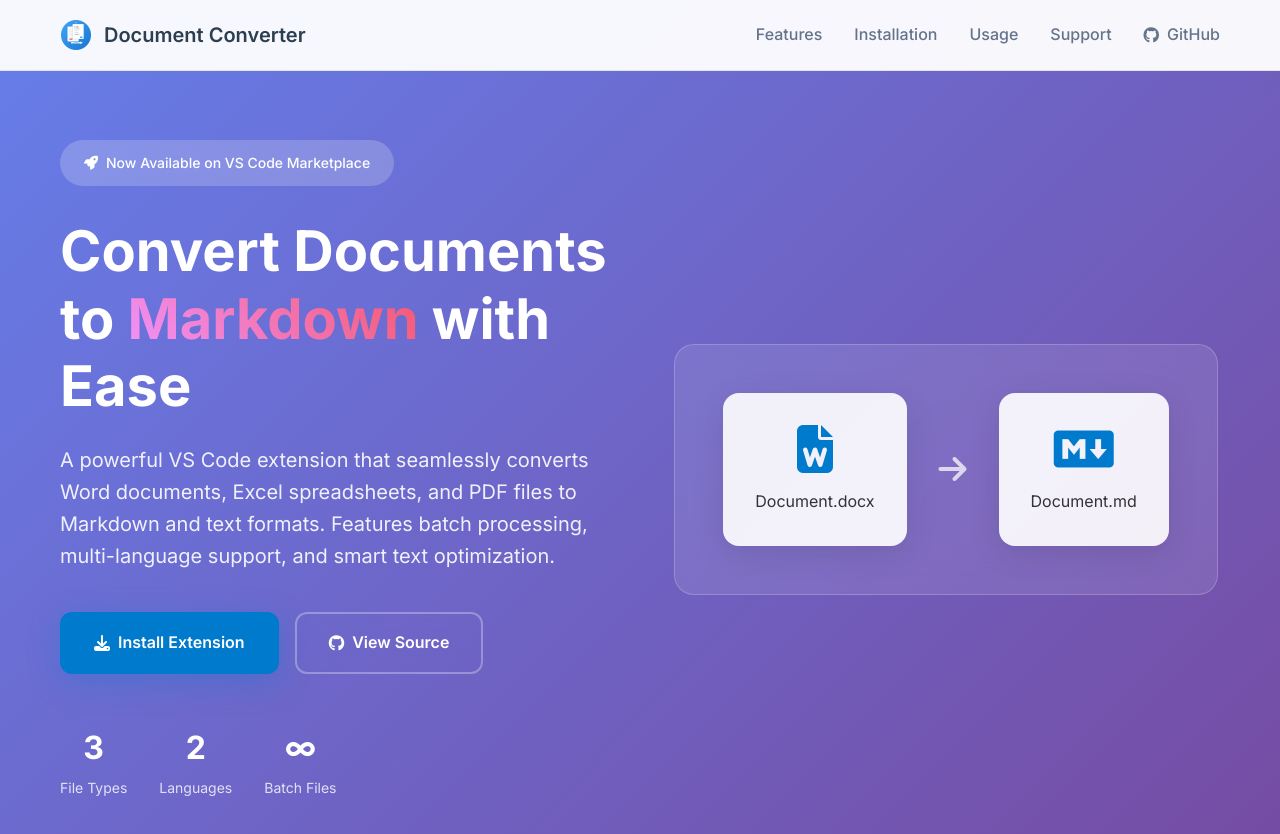
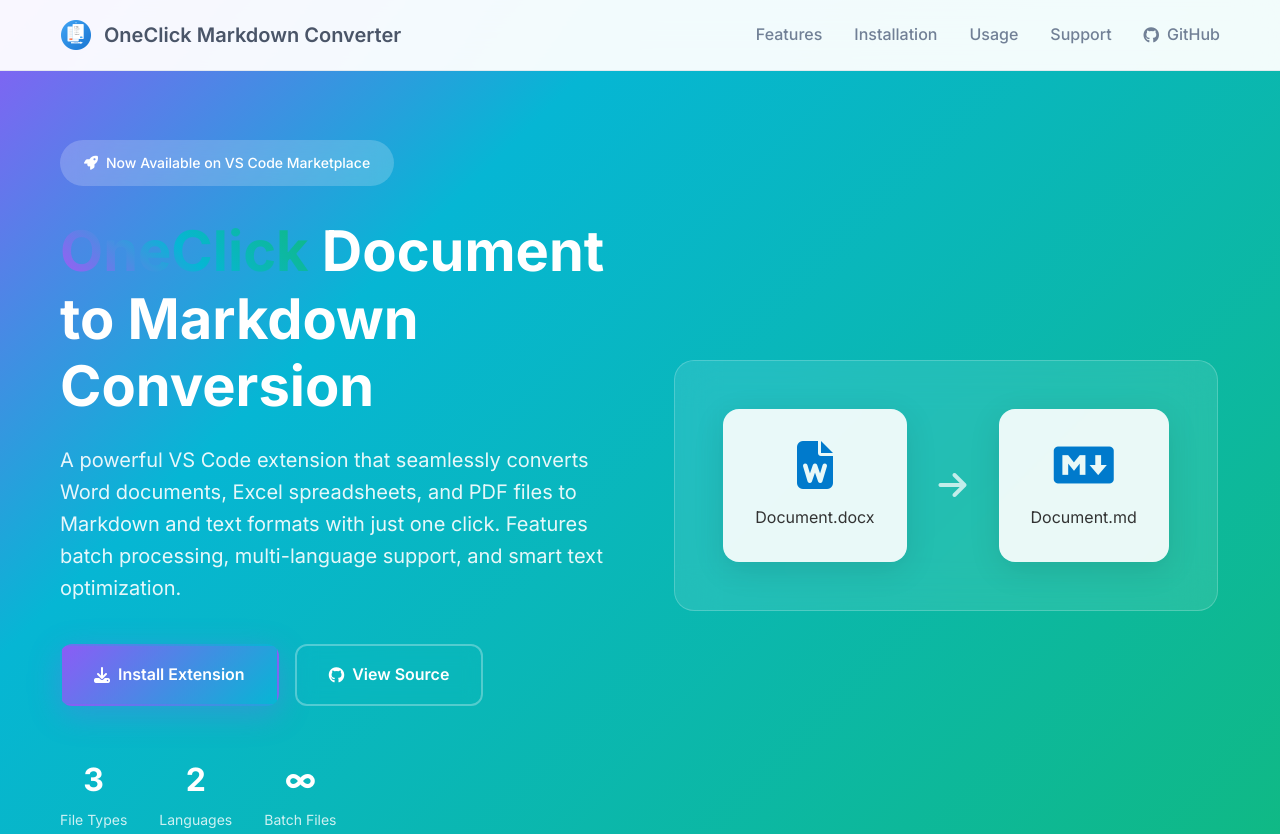
Before and after one commit to hddevteam/vscode-md-converter, a website: page docs/index.html in a window 1280 px wide. Shown: the top 834 px of the page. Drawn offline with Linux system fonts and the light colour scheme; files whose address does not match are found by name.

Commit message:
Update website design with modern purple-teal gradient color scheme

```diff
--- a/docs/assets/css/style.css
+++ b/docs/assets/css/style.css
@@ -12,8 +12,8 @@
 body {
     font-family: 'Inter', -apple-system, BlinkMacSystemFont, 'Segoe UI', 'Roboto', sans-serif;
     line-height: 1.6;
-    color: #333;
-    background-color: #ffffff;
+    color: #2d3748;
+    background-color: #f7fafc;
 }
 
 /* Typography */
@@ -41,13 +41,13 @@
 }
 
 a {
-    color: #007acc;
+    color: #805ad5;
     text-decoration: none;
     transition: color 0.3s ease;
 }
 
 a:hover {
-    color: #005a9e;
+    color: #6b46c1;
 }
 
 /* Container */
@@ -63,9 +63,9 @@
     top: 0;
     left: 0;
     right: 0;
-    background: rgba(255, 255, 255, 0.95);
-    backdrop-filter: blur(10px);
-    border-bottom: 1px solid #e1e5e9;
+    background: rgba(255, 255, 255, 0.98);
+    backdrop-filter: blur(20px);
+    border-bottom: 1px solid rgba(155, 164, 181, 0.2);
     z-index: 1000;
     transition: all 0.3s ease;
 }
@@ -94,7 +94,7 @@
 .nav-title {
     font-size: 1.25rem;
     font-weight: 600;
-    color: #2c3e50;
+    color: #4a5568;
 }
 
 .nav-links {
@@ -104,7 +104,7 @@
 }
 
 .nav-link {
-    color: #64748b;
+    color: #718096;
     font-weight: 500;
     transition: color 0.3s ease;
     display: flex;
@@ -113,12 +113,12 @@
 }
 
 .nav-link:hover {
-    color: #007acc;
+    color: #805ad5;
 }
 
 /* Hero Section */
 .hero {
-    background: linear-gradient(135deg, #667eea 0%, #764ba2 100%);
+    background: linear-gradient(135deg, #8b5cf6 0%, #06b6d4 30%, #10b981 100%);
     color: white;
     padding: 140px 0 80px;
     min-height: 100vh;
@@ -157,7 +157,7 @@
 }
 
 .highlight {
-    background: linear-gradient(45deg, #f093fb 0%, #f5576c 100%);
+    background: linear-gradient(45deg, #a855f7 0%, #06b6d4 50%, #10b981 100%);
     -webkit-background-clip: text;
     -webkit-text-fill-color: transparent;
     background-clip: text;
@@ -192,15 +192,15 @@
 }
 
 .btn-primary {
-    background: #007acc;
+    background: linear-gradient(135deg, #8b5cf6 0%, #06b6d4 100%);
     color: white;
-    box-shadow: 0 8px 32px rgba(0, 122, 204, 0.3);
+    box-shadow: 0 8px 32px rgba(139, 92, 246, 0.3);
 }
 
 .btn-primary:hover {
-    background: #005a9e;
+    background: linear-gradient(135deg, #7c3aed 0%, #0891b2 100%);
     transform: translateY(-2px);
-    box-shadow: 0 12px 40px rgba(0, 122, 204, 0.4);
+    box-shadow: 0 12px 40px rgba(139, 92, 246, 0.4);
 }
 
 .btn-secondary {
@@ -304,7 +304,7 @@
 
 .section-title {
     font-size: 2.5rem;
-    color: #2c3e50;
+    color: #2d3748;
     margin-bottom: 1rem;
 }
 
@@ -317,7 +317,7 @@
 
 /* Features Section */
 .features {
-    background: #f8fafc;
+    background: linear-gradient(45deg, #f8fafc 0%, #e6fffa 100%);
 }
 
 .features-grid {
@@ -343,7 +343,7 @@
 .feature-icon {
     width: 60px;
     height: 60px;
-    background: linear-gradient(135deg, #667eea 0%, #764ba2 100%);
+    background: linear-gradient(135deg, #8b5cf6 0%, #06b6d4 100%);
     border-radius: 16px;
     display: flex;
     align-items: center;
@@ -545,7 +545,7 @@
 
 /* Footer */
 .footer {
-    background: #2c3e50;
+    background: linear-gradient(135deg, #4a5568 0%, #2d3748 100%);
     color: white;
     padding: 4rem 0 2rem;
 }
--- a/docs/index.html
+++ b/docs/index.html
@@ -3,12 +3,12 @@
 <head>
     <meta charset="UTF-8">
     <meta name="viewport" content="width=device-width, initial-scale=1.0">
-    <title>Document Converter - VS Code Extension</title>
+    <title>OneClick Markdown Converter - VS Code Extension</title>
     <meta name="description" content="A powerful VS Code extension for converting Word, Excel, and PDF documents to Markdown and text formats with multi-language support">
-    <meta name="keywords" content="vscode extension, markdown converter, document converter, word to markdown, excel to markdown, pdf to text">
+    <meta name="keywords" content="vscode extension, markdown converter, oneclick converter, word to markdown, excel to markdown, pdf to text">
 
     <!-- Open Graph Meta Tags -->
-    <meta property="og:title" content="Document Converter - VS Code Extension">
+    <meta property="og:title" content="OneClick Markdown Converter - VS Code Extension">
     <meta property="og:description" content="Convert Word, Excel, and PDF documents to Markdown and text formats with ease">
     <meta property="og:image" content="https://hddevteam.github.io/vscode-md-converter/assets/images/hero-banner.png">
     <meta property="og:url" content="https://hddevteam.github.io/vscode-md-converter/">
@@ -16,7 +16,7 @@
 
     <!-- Twitter Card Meta Tags -->
     <meta name="twitter:card" content="summary_large_image">
-    <meta name="twitter:title" content="Document Converter - VS Code Extension">
+    <meta name="twitter:title" content="OneClick Markdown Converter - VS Code Extension">
     <meta name="twitter:description" content="Convert Word, Excel, and PDF documents to Markdown and text formats with ease">
     <meta name="twitter:image" content="https://hddevteam.github.io/vscode-md-converter/assets/images/hero-banner.png">
 
@@ -37,8 +37,8 @@
     <nav class="navbar">
         <div class="nav-container">
             <div class="nav-logo">
-                <img src="./assets/images/icon.png" alt="Document Converter Logo" class="nav-icon">
-                <span class="nav-title">Document Converter</span>
+                <img src="./assets/images/icon.png" alt="OneClick Markdown Converter Logo" class="nav-icon">
+                <span class="nav-title">OneClick Markdown Converter</span>
             </div>
             <div class="nav-links">
                 <a href="#features" class="nav-link">Features</a>
@@ -61,12 +61,12 @@
                     Now Available on VS Code Marketplace
                 </div>
                 <h1 class="hero-title">
-                    Convert Documents to <span class="highlight">Markdown</span> with Ease
+                    <span class="highlight">OneClick</span> Document to Markdown Conversion
                 </h1>
                 <p class="hero-description">
                     A powerful VS Code extension that seamlessly converts Word documents, Excel spreadsheets,
-                    and PDF files to Markdown and text formats. Features batch processing, multi-language support,
-                    and smart text optimization.
+                    and PDF files to Markdown and text formats with just one click. Features batch processing,
+                    multi-language support, and smart text optimization.
                 </p>
                 <div class="hero-buttons">
                     <a href="https://marketplace.visualstudio.com/items?itemName=hddevteam.document-md-converter"
@@ -216,7 +216,7 @@
                     <div class="step-number">2</div>
                     <div class="step-content">
                         <h3 class="step-title">Search for Extension</h3>
-                        <p class="step-description">Type "Document Converter" or "hddevteam" in the search bar</p>
+                        <p class="step-description">Type "OneClick Markdown Converter" or "hddevteam" in the search bar</p>
                     </div>
                 </div>
 
@@ -348,11 +348,11 @@
             <div class="footer-content">
                 <div class="footer-info">
                     <div class="footer-logo">
-                        <img src="./assets/images/icon.png" alt="Document Converter Logo">
-                        <span>Document Converter</span>
+                        <img src="./assets/images/icon.png" alt="OneClick Markdown Converter Logo">
+                        <span>OneClick Markdown Converter</span>
                     </div>
                     <p class="footer-description">
-                        A powerful VS Code extension for converting documents to Markdown and text formats.
+                        A powerful VS Code extension for converting documents to Markdown and text formats with just one click.
                     </p>
                 </div>
 
```
Also changed, not shown: docs/assets/images/icon.png (added).
